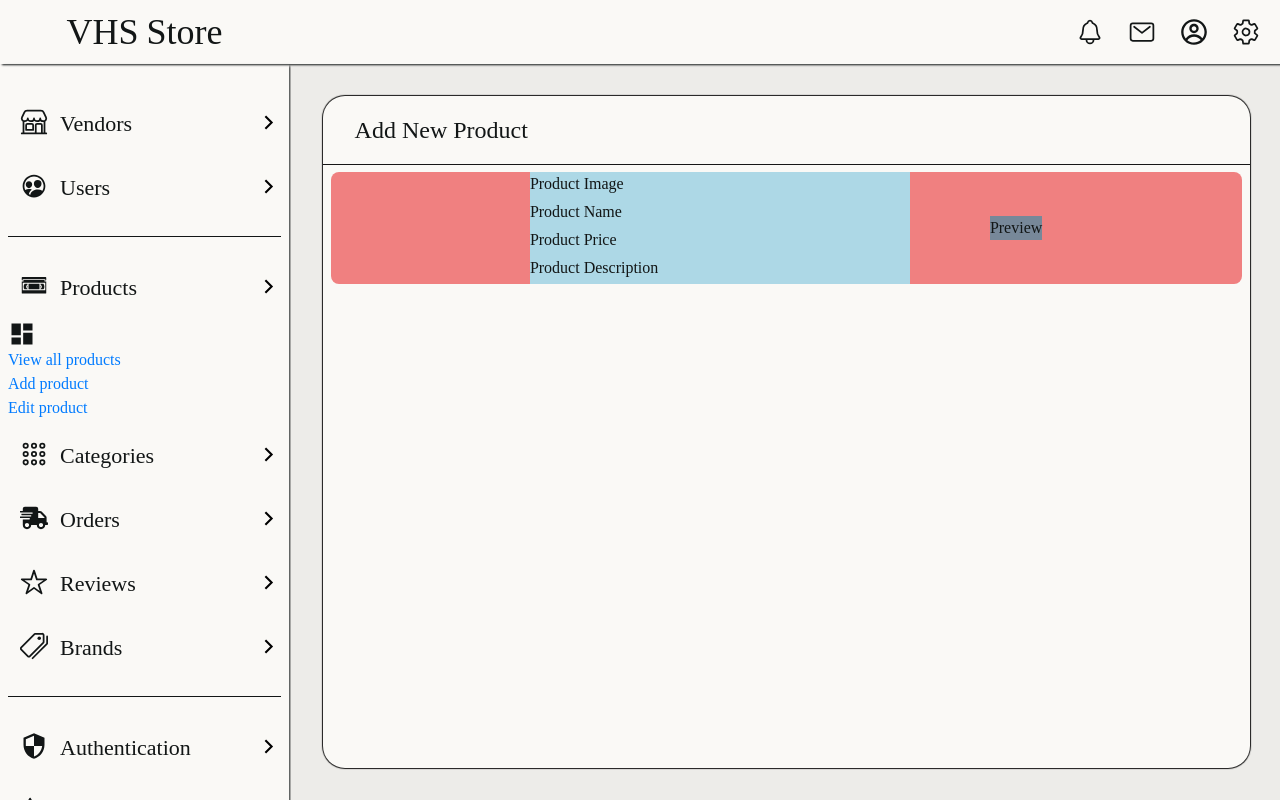
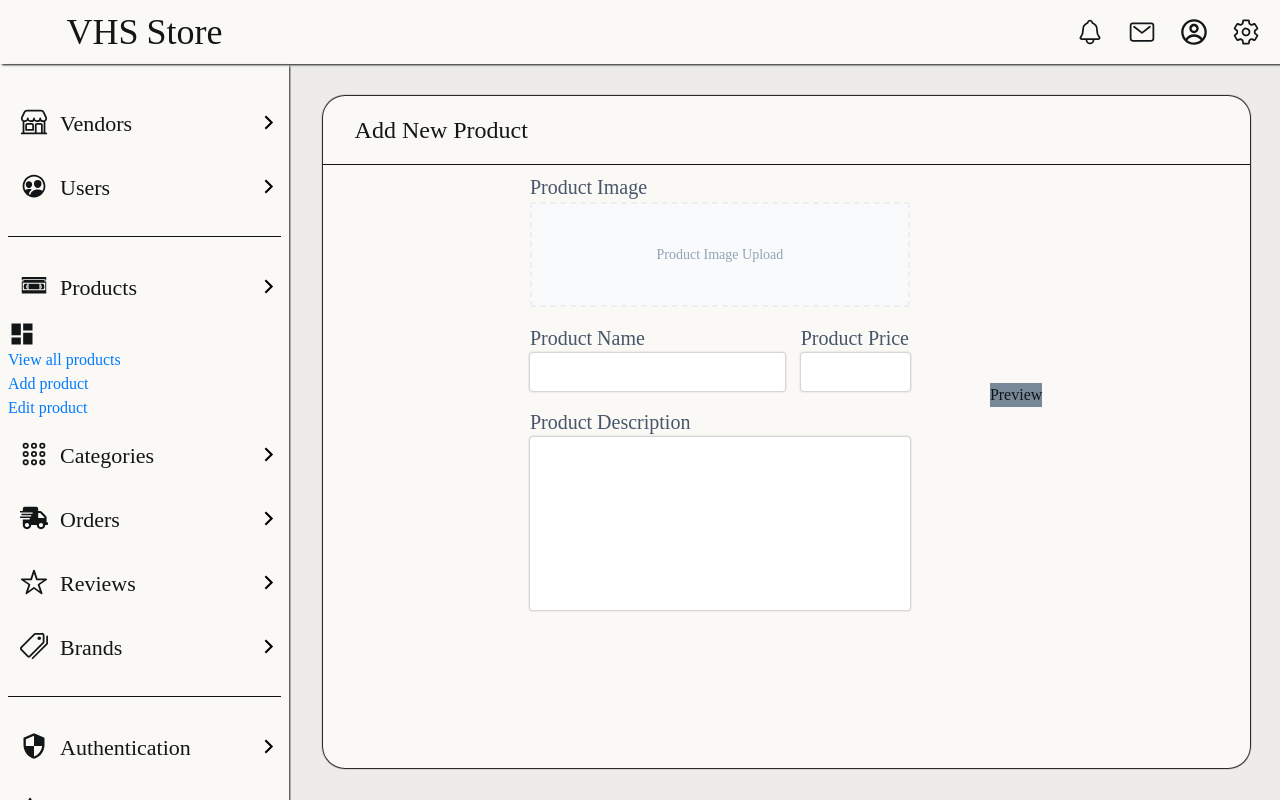
Before and after one commit to AshforthM/storefront-react, a React (Create React App) app: page /dashboard/add in a window 1280 px wide. Shown: the top 800 px of the page. Built offline with nearby package versions, Linux system fonts and the light colour scheme; no server answers; sample sign-in values are in the browser's storage; a web font is replaced by a local one.

Commit message:
product editor basic styling complete

```diff
--- a/package.json
+++ b/package.json
@@ -9,6 +9,7 @@
     "firebase": "^9.6.6",
     "react": "^17.0.2",
     "react-dom": "^17.0.2",
+    "react-dropzone": "^12.0.4",
     "react-icons": "^4.3.1",
     "react-router-dom": "^6.2.1",
     "react-scripts": "5.0.0",
--- a/src/components/panel/panels/ProductDataEntryForm.js
+++ b/src/components/panel/panels/ProductDataEntryForm.js
@@ -1,24 +1,33 @@
 import React from "react";
 import styled from "styled-components";
+
+import ProductImageDropZone from './ProductImageDropZone';
+import {Label, Input, TextArea} from './../../../ui/text'
 
 export default function ProductDataEntryForm() {
   return (
     <ProductDataEntryFormStyles>
 
       <ProductImage>
-        <label>Product Image</label>
+        <Label>Product Image</Label>
+        <ProductImageDropZone/>
       </ProductImage>
 
-      <ProductName>
-        <label>Product Name</label>
-      </ProductName>
+      <fieldset>
+        <ProductName>
+          <Label>Product Name</Label>
+          <Input></Input>
+        </ProductName>
 
-      <ProductPrice>
-        <label>Product Price</label>
-      </ProductPrice>
+        <ProductPrice>
+          <Label>Product Price</Label>
+          <Input></Input>
+        </ProductPrice>
+      </fieldset>
 
       <ProductDescription>
-        <label>Product Description</label>
+        <Label>Product Description</Label>
+        <TextArea rows={6}></TextArea>
       </ProductDescription>
 
     </ProductDataEntryFormStyles>
@@ -26,8 +35,19 @@ export default function ProductDataEntryForm() {
 }
 
 const ProductDataEntryFormStyles = styled.form`
-  background-color:lightblue;
+  //background-color:lightblue;
   width: 380px;
+
+  input:focus, textarea:focus{
+    border-color: cornflowerblue;
+    background-color: #eff6ff;
+    outline-color: cornflowerblue;
+  }
+  fieldset{
+    display: flex;
+    gap: 1rem;
+    margin-bottom: 1rem;
+  }
 `;
 
 const ProductImage = styled.div`
@@ -35,13 +55,16 @@ const ProductImage = styled.div`
 `;
 
 const ProductName = styled.div`
-
+  flex: 3.5;
 `;
 
 const ProductPrice = styled.div`
-
+  flex: 1.5;
 `;
 
 const ProductDescription = styled.div`
-
+  textarea{
+    resize: none;
+    //font-size: 14px;
+  }
 `;
--- a/src/components/panel/panels/ProductEditor.js
+++ b/src/components/panel/panels/ProductEditor.js
@@ -14,7 +14,7 @@ export default function ProductEditor() {
 }
 
 const ProductEditorStyles = styled.aside`
-  background-color:lightcoral;
+  //background-color:lightcoral;
   width: auto;
   margin: 0.5rem;
   border-radius: 8px;
--- /dev/null
+++ b/src/components/panel/panels/ProductImageDropZone.js
@@ -0,0 +1,71 @@
+import React, { useCallback } from "react";
+import { useDropzone } from "react-dropzone";
+import styled from 'styled-components';
+
+export default function ProductImageDropBox({ setPreviewImagePath, ...props }) {
+  const onDrop = useCallback((acceptedFiles) => {
+    const path = acceptedFiles[0];
+
+    setPreviewImagePath(URL.createObjectURL(path));
+  }, []);
+  const {
+    getRootProps,
+    getInputProps,
+
+    isFocused,
+    isDragAccept,
+    isDragReject,
+  } = useDropzone({
+    accept: "image/jpeg,image/jpg,image/png",
+    maxFiles: 1,
+    onDrop,
+  });
+
+  function workingThing() {
+    console.log("look");
+  }
+
+  return (
+    <ProductImageDropBoxStyles
+      {...getRootProps({ isFocused, isDragAccept, isDragReject })}
+    >
+      <input {...getInputProps()} onChange={workingThing} />
+      <p>Product Image Upload</p>
+    </ProductImageDropBoxStyles>
+  );
+}
+
+const getColor = (props) => {
+    if (props.isDragAccept) {
+        return '#00e676';
+    }
+    if (props.isDragReject) {
+        return '#ff1744';
+    }
+    if (props.isFocused) {
+        return '#2196f3';
+    }
+    return '#eeeeee';
+  }
+
+const ProductImageDropBoxStyles = styled.div`
+  flex: 1;
+  display: flex;
+  flex-direction: column;
+  align-items: center;
+  padding: 2.5rem 1rem;
+  border-width: 2px;
+  border-radius: 2px;
+  border-color: ${(props) => getColor(props)};
+  border-style: dashed;
+  background-color: #f8fafc;
+  color: #94a3b8;
+  outline: none;
+  transition: border 0.24s ease-in-out;
+  font-size: 14px;
+  margin-bottom: 1rem;
+  :hover {
+    border-color: cornflowerblue;
+    background-color: #eff6ff;
+  }
+`;
--- /dev/null
+++ b/src/ui/text/index.js
@@ -0,0 +1,48 @@
+import styled from "styled-components";
+
+
+const TextArea = styled.textarea`
+  width: ${(props) => props.width || "100%"};
+  border: ${(props) => props.border || "none"};
+  border-radius: ${(props) => props.radius || "3px"};
+  box-shadow: 0 0 2px 1px rgba(0, 0, 0, 0.19);
+  font-size: ${(props) => props.fs || "1.125rem"};
+  padding: ${(props) => props.padding || "0.35rem 0.5rem"};
+  background-color: ${(props) => props.bgc || "#ffffff"};
+  ::placeholder {
+    font-size: 14px;
+    color: #94a3b8;
+  }
+  :focus {
+    background-color: #f8fafc;
+  }
+`;
+
+const Input = styled.input`
+    width: ${props => props.width || "100%"};
+    border:${props => props.border || "none"};;
+    border-radius: ${props => props.radius || "3px"};;
+    box-shadow: 0 0 2px 1px rgba(0,0,0,0.19);
+    font-size: ${props => props.fs || "1.125rem"};;
+    padding: ${props => props.padding || "0.35rem 0.5rem"};
+    background-color: ${props => props.bgc || "#ffffff"};;
+    ;
+
+    ::placeholder{
+        font-size: 14px;
+        color: #94a3b8;
+    }
+    :focus{
+        background-color: #f8fafc;
+    }
+`;
+
+const Label = styled.label`
+    width: ${props => props.width || "100%"};
+    font-size: ${props => props.fs || '20px'};;
+    color: ${props => props.color || "#475569" };
+    padding: ${props => props.padding || '0'};;
+    margin: ${props => props.margin || '0'};;
+`;
+
+export { TextArea, Label, Input };
```
Also changed, not shown: 1 other file (tests, documents, lock files or other folders).
